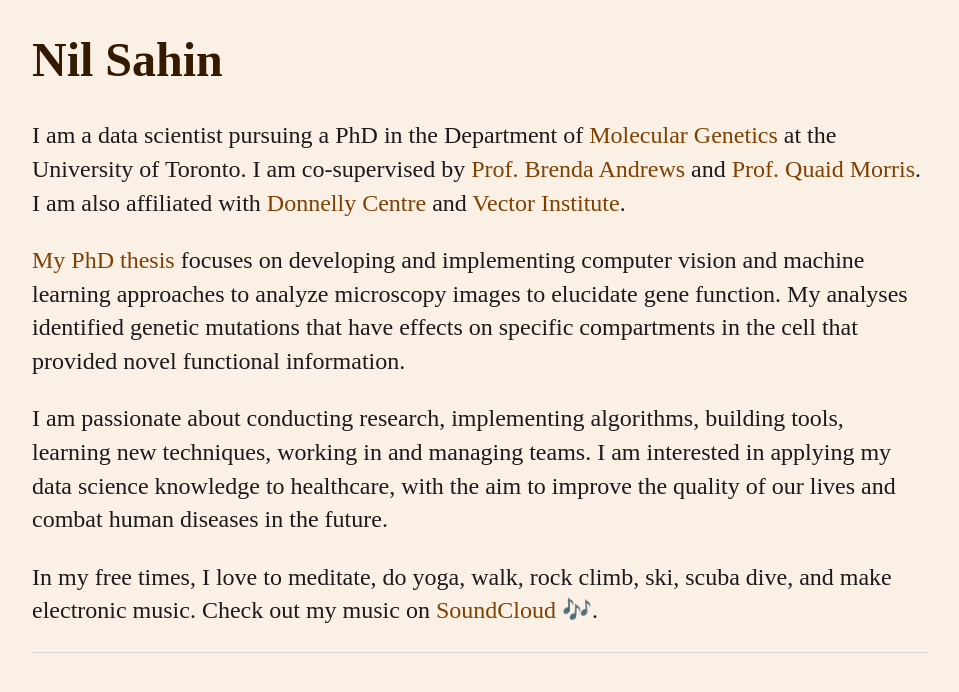
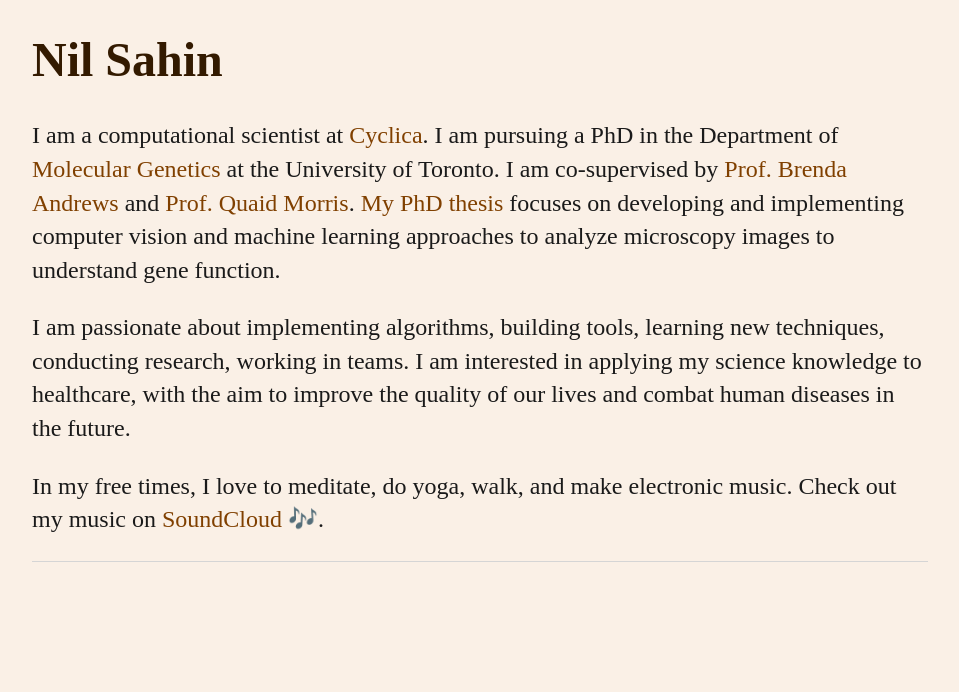
Before and after one commit to nsahin/nsahin.github.io, a Jekyll site: the page built from index.html, in a window 1280 px wide, cut to the strip 310-1023 px from the top of the page. Shown: the top 692 px of the strip, without its empty margins (160-1119 px from the left). Built offline with Jekyll 4.4.1, drawn with Linux system fonts in a browser that asks for light colours; after the commit the page ends 932 px from its top, so only the background shows below that.

Commit message:
Update index.html

```diff
--- a/index.html
+++ b/index.html
@@ -4,18 +4,16 @@ title: Nil Sahin
 ---
 <div class="blurb">
 	<h1>Nil Sahin</h1>
-	<p>I am a data scientist pursuing a PhD in the Department of <a href="http://www.moleculargenetics.utoronto.ca">Molecular Genetics</a>
+	<p>I am a computational scientist at <a href="https://www.cyclicarx.com/">Cyclica</a>.
+		I am pursuing a PhD in the Department of <a href="http://www.moleculargenetics.utoronto.ca">Molecular Genetics</a>
 		at the University of Toronto. I am co-supervised by <a href="http://sites.utoronto.ca/andrewslab/index.shtml">Prof. Brenda Andrews</a> and
-		<a href="http://morrislab.ca">Prof. Quaid Morris</a>. I am also affiliated with <a href="https://ccbr.utoronto.ca/">Donnelly Centre</a> and
-		<a href="https://vectorinstitute.ai/">Vector Institute</a>.
+		<a href="http://morrislab.ca">Prof. Quaid Morris</a>.
+		<a href="/abstract/">My PhD thesis</a> focuses on developing and implementing computer vision and machine learning approaches to analyze microscopy images to understand gene function.
 	</p>
-	<p><a href="/abstract/">My PhD thesis</a> focuses on developing and implementing computer vision and machine learning approaches to analyze microscopy images to elucidate gene function.
-		My analyses identified genetic mutations that have effects on specific compartments in the cell that provided novel functional information.
+	<p>I am passionate about implementing algorithms, building tools, learning new techniques, conducting research, working in teams.
+		I am interested in applying my science knowledge to healthcare, with the aim to improve the quality of our lives and combat human diseases in the future.
 	</p>
-	<p>I am passionate about conducting research, implementing algorithms, building tools, learning new techniques, working in and managing teams.
-		I am interested in applying my data science knowledge to healthcare, with the aim to improve the quality of our lives and combat human diseases in the future.
-	</p>
-	<p>In my free times, I love to meditate, do yoga, walk, rock climb, ski, scuba dive, and make electronic music.
+	<p>In my free times, I love to meditate, do yoga, walk, and make electronic music.
 		Check out my music on <a href="https://soundcloud.com/nil-sahin">SoundCloud</a> &#127926;.
 	</p>
 </div><!-- /.blurb -->
```
